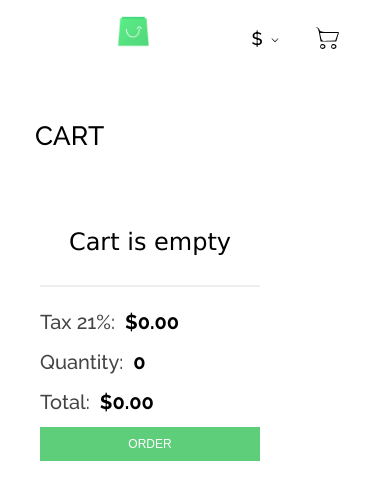
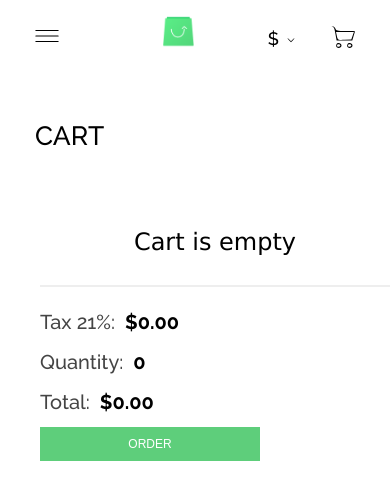
Before and after one commit to LionCreativeDev/Muhammad-Arsalan-Scandiweb-Entry-React-Developer-TEST, a React (Create React App) app: page /cart in a window 390 px wide. Shown: the top 500 px of the page. Built offline with nearby package versions, Linux system fonts and the light colour scheme.

Commit message:
header layout fixed and mobile menu created

```diff
--- a/src/App.css
+++ b/src/App.css
@@ -196,7 +196,7 @@ a:not([href]):not([class]):hover {
   margin-left: auto;
 }
 
-header{
+header {
   background-color: white;
 }
 
@@ -424,7 +424,7 @@ nav ul li .menu-item:hover {
   }
 }
 
-@media (min-width: 576px) {
+@media screen and (max-width: 576px) {
   .col-sm-1 {
     flex: 0 0 auto;
     width: 8.33333333%;
@@ -483,6 +483,24 @@ nav ul li .menu-item:hover {
   .col-sm-12 {
     flex: 0 0 auto;
     width: 100%;
+  }
+
+  nav ul {
+    width: 33.33333333%;
+    display: flex;
+  }
+
+  .menu {
+    display: none;
+  }
+
+  .mobile {
+    display: block!important;
+  }
+
+  .mobile li {
+    padding: 0;
+    margin-left: -8px;
   }
 }
 
--- a/src/containers/categories/index.js
+++ b/src/containers/categories/index.js
@@ -1,4 +1,5 @@
 import React, { Component } from 'react'
+import "./menu.css";
 
 import { useLocation, useNavigate, useParams } from "react-router-dom";
 
@@ -30,7 +31,8 @@ class Categories extends Component {
         super(props)
         this.state = {
             Categories: [],
-            selectedCategory: "all"
+            selectedCategory: "all",
+            menuOpen: false
         }
     }
     fetchCategories() {
@@ -79,18 +81,46 @@ class Categories extends Component {
             this.props.setSelectedCategory(category.name);
         }
     }
+    handleMenu() {
+        const { menuOpen } = this.state;
+        if (!menuOpen) {
+            document.getElementsByClassName("menuitems")[0].style.display = "block";
+            document.getElementsByClassName("loading")[0].style.display = "block";
+            this.setState({ menuOpen: true });
+        }
+        else{
+            document.getElementsByClassName("menuitems")[0].style.display = "none";
+            document.getElementsByClassName("loading")[0].style.display = "none";
+            this.setState({ menuOpen: false });
+        }
+    }
     render() {
         const AllCategories = this.state.Categories;
 
         return (
             <ApolloProvider client={client}>
-                <ul>
+                <ul className="menu">
                     {AllCategories.map((category, index) => {
                         if (this.state.selectedCategory.toUpperCase() === category.name.toUpperCase())
                             return (<li className="active" key={index} onClick={() => this.handleCategoryClick(category)}><div className="menu-item semibold-600">{category.name.toUpperCase()}</div></li>)
                         else
                             return (<li key={index} onClick={() => this.handleCategoryClick(category)}><div className="menu-item semibold-600">{category.name.toUpperCase()}</div></li>)
                     })}
+                </ul>
+                <ul className="mobile" style={{ display: "none" }}>
+                    <li>
+                        <svg xmlns="http://www.w3.org/2000/svg" width={40} height={40} onClick={() => { this.handleMenu() }}>
+                            <path style={{ fill: "none", strokeWidth: 2, strokeLinecap: "round", strokeLinejoin: "round", stroke: "#000", strokeOpacity: 1, strokeMiterlimit: 10, }} d="M16.003 26.002h39.994M16.003 36h39.994M16.003 45.998h39.994" transform="scale(.55556)" />
+                        </svg>
+                    </li>
+                    <div className="menuitems">
+                        {AllCategories.map((category, index) => {
+                            if (this.state.selectedCategory.toUpperCase() === category.name.toUpperCase())
+                                return (<li className="active" key={index} onClick={() => this.handleCategoryClick(category)}><div className="menu-item semibold-600">{category.name.toUpperCase()}</div></li>)
+                            else
+                                return (<li key={index} onClick={() => this.handleCategoryClick(category)}><div className="menu-item semibold-600">{category.name.toUpperCase()}</div></li>)
+                        })}
+                    </div>
                 </ul>
             </ApolloProvider>
         )
--- /dev/null
+++ b/src/containers/categories/menu.css
@@ -0,0 +1,36 @@
+.mobile li svg {
+    border: none;
+    cursor: pointer;
+  }
+
+  /* .mobile li svg:hover, .mobile li svg:focus {
+    background-color: #2980B9;
+  } */
+
+  .mobile li {
+    /* position: relative; */
+    display: inline-block;
+  }
+
+  .menuitems {
+    display: none;
+    position: absolute;
+    top: 80px;
+    left: 0;
+    background-color: #ffffff;
+    min-width: 250px;
+    height: 100%;
+    overflow: auto;
+    box-shadow: 0px 8px 16px 0px rgba(0,0,0,0.2);
+    z-index: 1;
+  }
+
+  .menuitems li {
+    color: black;
+    padding: 12px 16px;
+    text-decoration: none;
+    display: block;
+    padding-left: 45px;
+  }
+
+  .dropdown a:hover {background-color: #ddd;}
--- a/src/containers/logo/index.js
+++ b/src/containers/logo/index.js
@@ -4,9 +4,9 @@ import logo from '../../logo.png';
 class Logo extends Component {
   render() {
     return (
-        <ul>
-        <li><img src={logo} className="logo" alt="Logo"/></li>
-    </ul>
+      <ul>
+        <li><img src={logo} className="logo" alt="Logo" /></li>
+      </ul>
     )
   }
 }
--- a/src/containers/minicart/cart.css
+++ b/src/containers/minicart/cart.css
@@ -231,8 +231,11 @@
     /* width: 100%;
     height: 30vw;
     object-fit: contain; */
-    width: 630px;
-    height: 410px;
+    /* width: 630px;
+    height: 410px; */
+    width: 100%;
+    height: 80vh;
+    max-height: 633px;
     object-fit: contain;
 }
 
@@ -241,7 +244,7 @@
     height: auto; */
     /* width: 100%;
     height: 8vw;  */
-    width: 100px;
+    width: 100%;
     height: 100px;
     object-fit: contain;
 }
--- a/src/containers/productList/index.js
+++ b/src/containers/productList/index.js
@@ -83,7 +83,7 @@ class ProductList extends Component {
                                         </>
                                     )}
 
-                                    <img src={gallery[0]} alt={`${name}`} style={{ width: "100%", height: "21.5vw", objectFit: "contain" }} />
+                                    <img src={gallery[0]} alt={`${name}`} style={{ width: "100%", height: "43.48vh", maxHeight: "480px", objectFit: "contain" }} />
                                     <div className="addtocart" onClick={() => { this.handleAddToCart(thisproduct) }}>
                                         <svg className="cart" version="1.0" xmlns="http://www.w3.org/2000/svg" width="24.000000pt" height="24.000000pt" viewBox="0 0 24.000000 24.000000" preserveAspectRatio="xMidYMid meet">
                                             <g transform="translate(0.000000,24.000000) scale(0.100000,-0.100000)" fill="#FFFFFF" stroke="none">
--- a/src/containers/productmodal/modal.css
+++ b/src/containers/productmodal/modal.css
@@ -50,3 +50,30 @@
     text-decoration: none;
     cursor: pointer;
 }
+
+
+.modal-content .product-image{
+    width: 100%;
+    height: 60vh;
+    max-height: 400px;
+    object-fit: contain;
+}
+
+
+.modal-content .mini-image-holder {
+    max-height: 400px;
+    overflow: hidden;
+    padding-right: 5px;
+}
+
+.modal-content .product-Details{
+    display: flex;
+    flex-direction: column;
+    justify-content: space-between;
+    padding: 10px;
+    width: 100%;
+}
+
+.modal-content .product-Details .product-name{
+    margin: 0 0 30px 0;
+}
```
